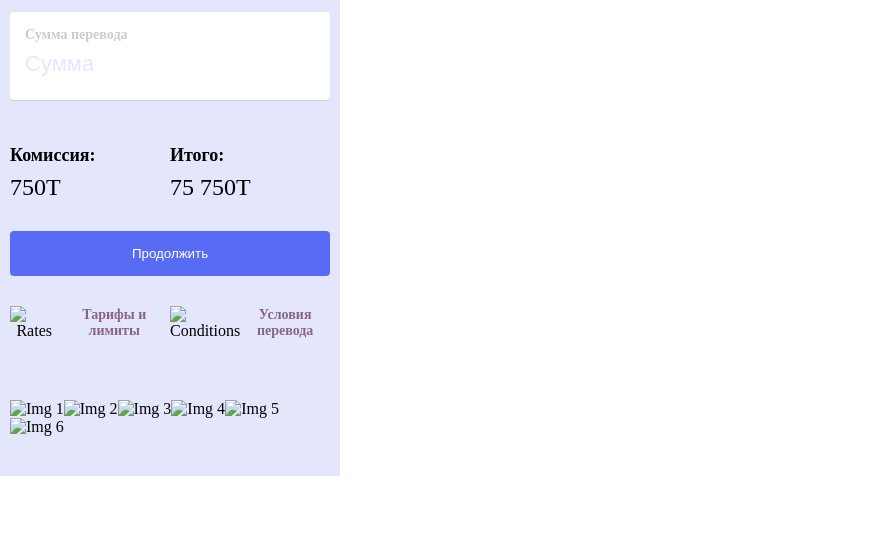
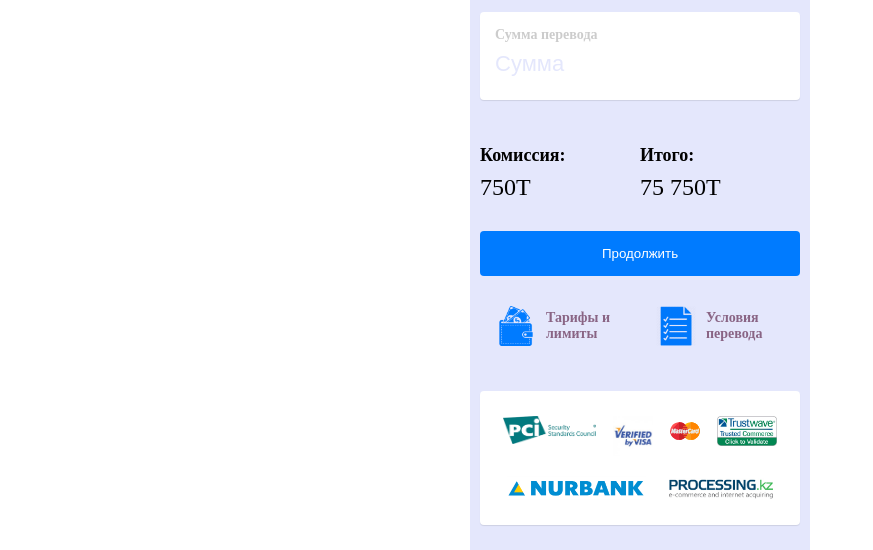
Before and after one commit to denisoed/Payment, a plain HTML site: page index.html in a window 1280 px wide. Shown: the part 440-990 px from the top of the page, without its empty margins (0-873 px from the left). Before the commit the page ends 916 px from the top, so only its background shows below. Drawn offline with nearby package versions, Linux system fonts and the light colour scheme.

Commit message:
Add icon in last block/add function for cheak first value

```diff
--- a/index.html
+++ b/index.html
@@ -16,10 +16,9 @@
                 <div class="card-number">
                     <div class="title_img">
                         <h4>Номер карты</h4>
-                        <img src="img/master-card.svg" alt="Card">
                     </div>
                     <div class="input-group">
-                        <input type="text" maxlength="4" placeholder="XXXX">
+                        <input type="text" maxlength="4" class="first-input" placeholder="XXXX">
                         <input type="text" maxlength="4" placeholder="XXXX">
                         <input type="text" maxlength="4" placeholder="XXXX">
                         <input type="text" maxlength="4" placeholder="XXXX">
@@ -47,7 +46,6 @@
                 <div class="card-number">
                     <div class="title_img">
                         <h4>Номер карты</h4>
-                        <img src="img/visa.svg" alt="Card">
                     </div>
                     <div class="input-group">
                         <input type="text" maxlength="4" placeholder="XXXX">
@@ -82,11 +80,11 @@
         <div class="section">
             <div class="rates_conditions">
                 <div class="rates">
-                    <img src="" alt="Rates">
+                    <img src="img/wallet.png" alt="Rates">
                     <h4>Тарифы и лимиты</h4>
                 </div>
                 <div class="conditions">
-                    <img src="" alt="Conditions">
+                    <img src="img/con.png" alt="Conditions">
                     <h4>Условия перевода</h4>
                 </div>
             </div>
@@ -94,12 +92,12 @@
 
         <!-- Section 5 -->
         <div class="partners">
-            <img src="" alt="Img 1">
-            <img src="" alt="Img 2">
-            <img src="" alt="Img 3">
-            <img src="" alt="Img 4">
-            <img src="" alt="Img 5">
-            <img src="" alt="Img 6">
+            <img src="img/pci.png" alt="Img 1" style="height: 28px;">
+            <img src="img/verified.jpg" alt="Img 2" style="height: 40px;">
+            <img src="img/master-card.svg" alt="Img 3">
+            <img src="img/TrustWave.jpg" alt="Img 4">
+            <img src="img/Nurbank.jpg" alt="Img 5" style="height: 24px;">
+            <img src="img/processing.jpg" alt="Img 6" style="height: 24px;">
         </div>
     </form>
     <script src="https://cdnjs.cloudflare.com/ajax/libs/jquery/3.3.1/jquery.min.js"></script>
--- a/scripts.js
+++ b/scripts.js
@@ -32,4 +32,15 @@ $(document).ready(function(){
         }
     });
 
+    $('.first-input').keyup(function() {
+        if ($('.title_img').children().length <= 2) {
+            if (this.value[0] == 5 && this.value.length <= 1) {
+                $('.title_img').append('<img src="img/master-card.svg" alt="Card">');
+            } else if(this.value[0] == 4 && this.value.length <= 1) {
+                $('.title_img').append('<img src="img/visa.svg" alt="Card">');
+            }
+        } else if (this.value.length == 0) {
+            $('.title_img').children('img').remove();
+        }
+    });
 });
--- a/style.css
+++ b/style.css
@@ -26,6 +26,7 @@ h2, h4 {
 * {
     outline: none !important;
 }
+
 /* Main styles */
 h4 {
     color: #ccc;
@@ -41,7 +42,7 @@ input {
 button {
     width: 100%;
     color: #fff;
-    background-color: #576bf4;
+    background-color: #007BFF;
     border: none;
     padding: 15px 0;
     border-radius: 4px;
@@ -59,6 +60,7 @@ button {
     width: 320px;
     padding: 10px;
     background-color: #e4e7fc;
+    margin: 0 auto;
 }
 .section h2 {
     font-size: 16px;
@@ -75,6 +77,7 @@ button {
     width: 100%;
 }
 .section_content .title_img {
+    height: 35px;
     display: flex;
     justify-content: space-between;
 }
@@ -127,28 +130,28 @@ button {
 
 .rates_conditions {
     display: flex;
+    justify-content: space-around;
     padding: 30px 0;
-    text-align: center;
+    text-align: left;
 }
 .rates_conditions h4 {
     color: #896484;
 }
+.rates_conditions img {
+    height: 40px;
+    margin-right: 10px;
+}
 .rates{
-    width: 50%;
+    width: 40%;
     display: flex;
     align-items: center;
 }
 .conditions {
-    width: 50%;
+    width: 40%;
     display: flex;
     align-items: center;
 }
 
-.partners {
-    display: flex;
-    flex-wrap: wrap;
-    padding: 30px 0;
-}
 .title_img {
     display: flex;
     justify-content: space-between;
@@ -157,3 +160,20 @@ button {
     width: 35px;
     height: 35px;
 }
+
+.partners {
+    display: flex;
+    justify-content: space-around;
+    flex-wrap: wrap;
+    padding: 30px 0;
+    box-shadow: 0 1px 1px 0 rgba(0, 0, 0, .1);
+    border-radius: 4px;
+    background-color: #fff;
+    padding: 15px;
+    margin: 15px 0;
+}
+
+.partners img {
+    height: 30px;
+    margin: 10px 0;
+}
```
Also changed, not shown: img/Nurbank.jpg (added), img/TrustWave.jpg (added), img/con.png (added), img/mc_seccode.png (added), img/pci.png (added), img/processing.jpg (added), img/verified.jpg (added), img/wallet.png (added).
